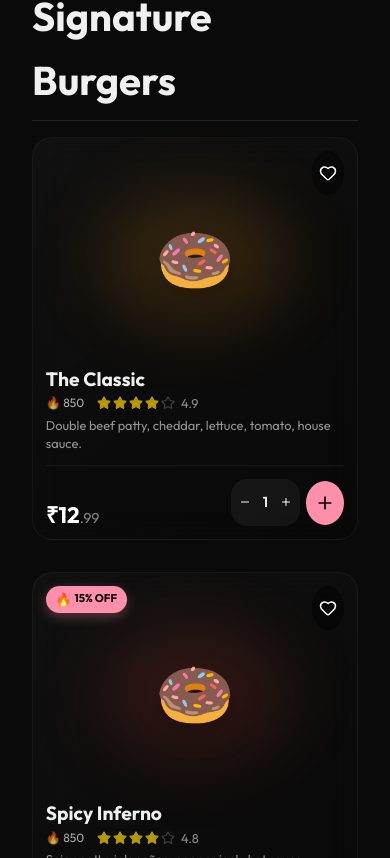
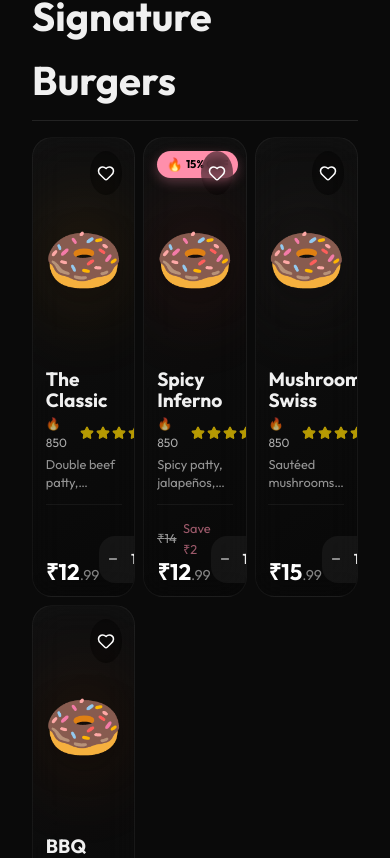
Before and after one commit to Subas2/burger, a React (Vite) app: page / in a window 390 px wide. Shown: the part 4786-5644 px from the top of the page. Built offline with nearby package versions, Linux system fonts and the light colour scheme; no server answers; a web font is replaced by a local one.

Commit message:
Update mobile layout to 3 columns

```diff
--- a/src/components/ui/CategorySection.jsx
+++ b/src/components/ui/CategorySection.jsx
@@ -17,11 +17,7 @@ export default function CategorySection({ title, items, onItemClick }) {
                 {title}
             </h2>
 
-            <div style={{
-                display: 'grid',
-                gridTemplateColumns: 'repeat(auto-fit, minmax(280px, 1fr))',
-                gap: '2rem'
-            }}>
+            <div className="product-grid">
                 {items.map(product => (
                     <ProductCard
                         key={product.id}
--- a/src/index.css
+++ b/src/index.css
@@ -16,6 +16,22 @@
 
   --padding-page: 2rem;
   --border-radius: 16px;
+}
+
+/* Responsive Product Grid */
+.product-grid {
+  display: grid;
+  gap: 2rem;
+  grid-template-columns: repeat(auto-fit, minmax(280px, 1fr));
+}
+
+@media (max-width: 768px) {
+  .product-grid {
+    /* Force 3 columns on mobile screens */
+    grid-template-columns: repeat(3, 1fr);
+    /* Reduce gap on mobile so 3 items fit better securely */
+    gap: 0.5rem;
+  }
 }
 
 * {
```
